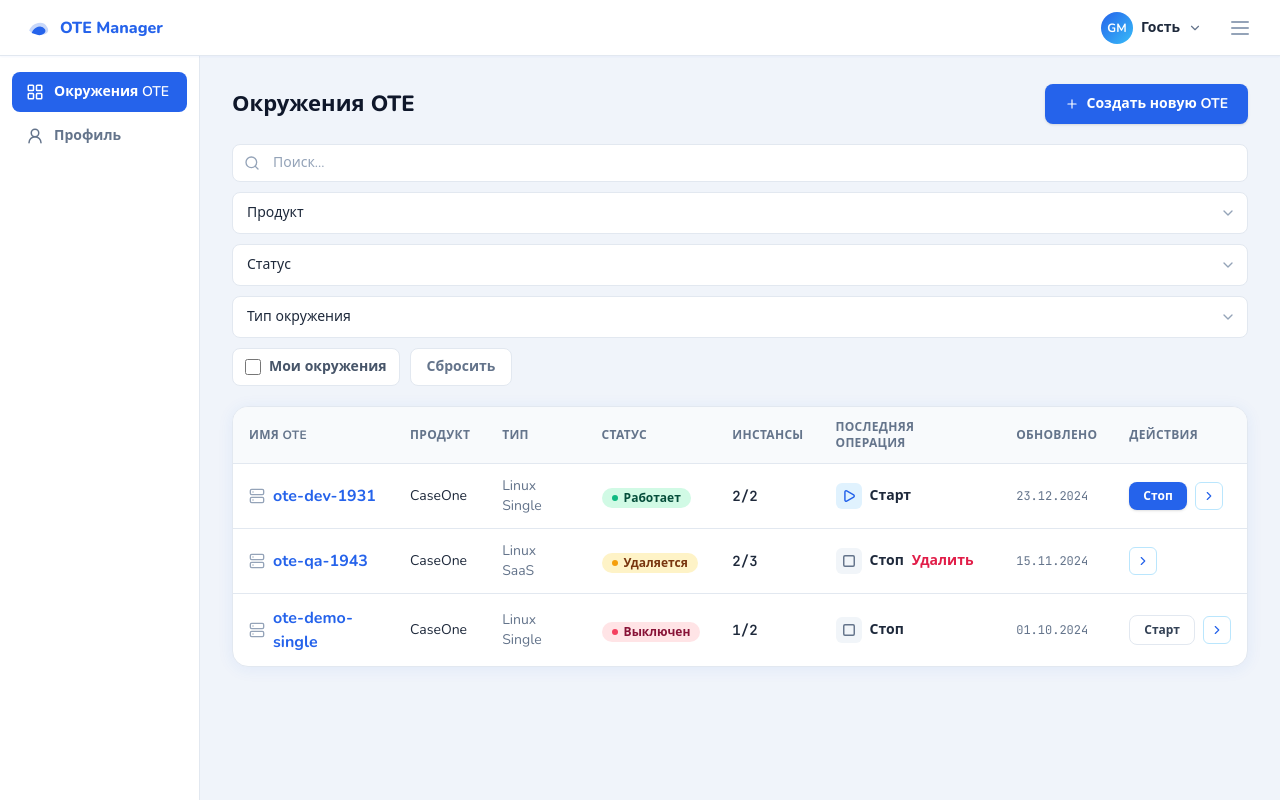
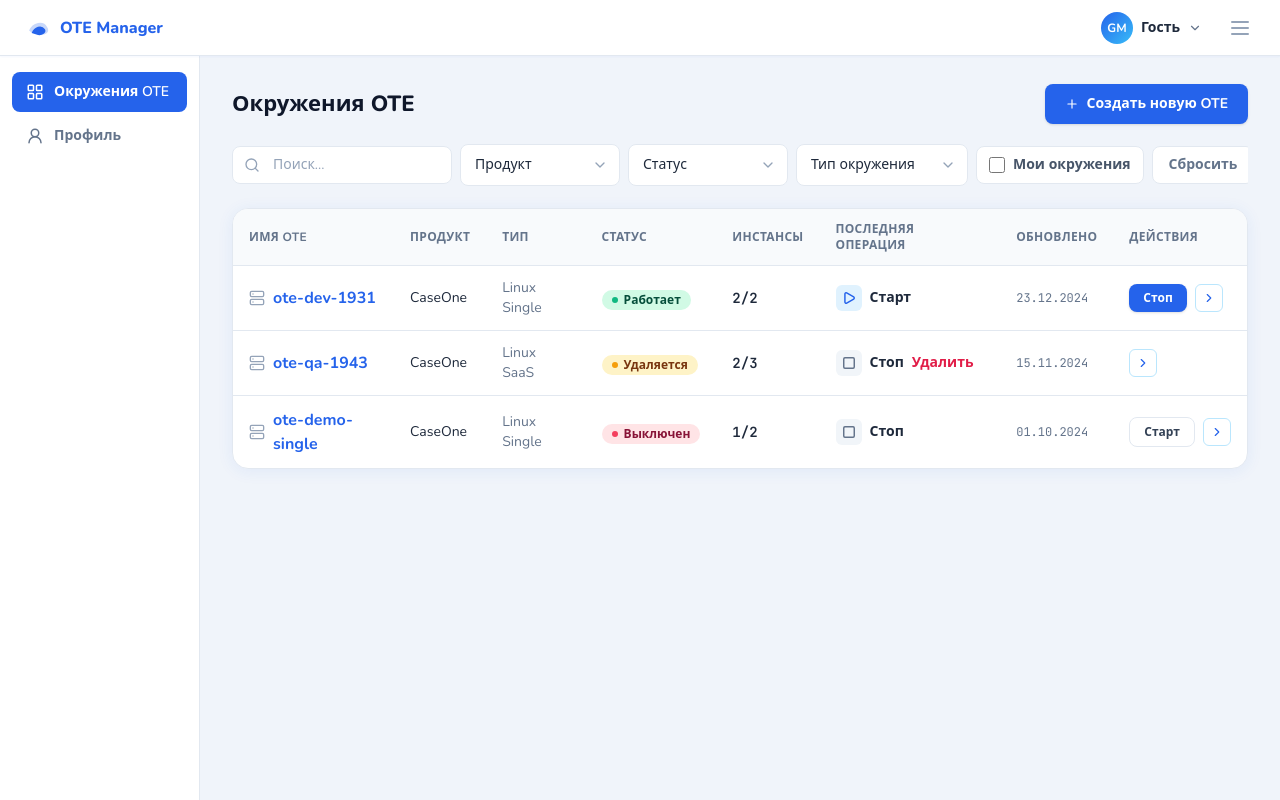
Before and after one commit to deimosowen/OTEManager, a Nuxt app: page / in a window 1280 px wide. Built offline with nearby package versions, Linux system fonts and the light colour scheme.

Commit message:
fix(ui): filters in one row, AppSelect width from parent

```diff
--- a/src/components/domain/OteFiltersBar.vue
+++ b/src/components/domain/OteFiltersBar.vue
@@ -1,6 +1,8 @@
 <template>
-  <div class="mb-5 flex flex-wrap items-center gap-2.5">
-    <div class="relative min-w-[200px] flex-1">
+  <div
+    class="mb-5 flex flex-nowrap items-center gap-2 overflow-x-auto pb-0.5 [-ms-overflow-style:none] [scrollbar-width:none] [&::-webkit-scrollbar]:hidden"
+  >
+    <div class="relative min-w-[140px] max-w-[240px] shrink-0 basis-[min(100%,200px)] sm:basis-[220px]">
       <Search class="pointer-events-none absolute left-3 top-1/2 size-4 -translate-y-1/2 text-slate-400" />
       <input
         v-model="local.query"
@@ -12,32 +14,34 @@
     </div>
 
     <AppSelect
-      class="w-[170px]"
+      class="w-[148px] shrink-0 sm:w-[160px]"
       :model-value="local.product"
       :options="productOpts"
       @update:model-value="(v) => ((local.product = v), emitFilters())"
     />
     <AppSelect
-      class="w-[170px]"
+      class="w-[148px] shrink-0 sm:w-[160px]"
       :model-value="local.status"
       :options="statusOpts"
       @update:model-value="(v) => ((local.status = v), emitFilters())"
     />
     <AppSelect
-      class="w-[190px]"
+      class="w-[158px] shrink-0 sm:w-[172px]"
       :model-value="local.type"
       :options="typeOpts"
       @update:model-value="(v) => ((local.type = v), emitFilters())"
     />
 
-    <label class="flex cursor-pointer select-none items-center gap-2 rounded-lg border border-slate-200 bg-white px-3 py-2 text-sm font-semibold text-slate-600">
-      <input v-model="local.onlyMine" type="checkbox" class="size-4 accent-brand" @change="emitFilters" />
+    <label
+      class="flex shrink-0 cursor-pointer select-none items-center gap-2 whitespace-nowrap rounded-lg border border-slate-200 bg-white px-2.5 py-2 text-sm font-semibold text-slate-600 sm:px-3"
+    >
+      <input v-model="local.onlyMine" type="checkbox" class="size-4 shrink-0 accent-brand" @change="emitFilters" />
       Мои окружения
     </label>
 
     <button
       type="button"
-      class="rounded-lg border border-slate-200 bg-white px-4 py-2 text-sm font-semibold text-slate-500 transition hover:border-rose-300 hover:text-rose-600"
+      class="shrink-0 rounded-lg border border-slate-200 bg-white px-3 py-2 text-sm font-semibold text-slate-500 transition hover:border-rose-300 hover:text-rose-600 sm:px-4"
       @click="reset"
     >
       Сбросить
--- a/src/components/ui/AppSelect.vue
+++ b/src/components/ui/AppSelect.vue
@@ -1,5 +1,5 @@
 <template>
-  <div class="w-full">
+  <div class="min-w-0">
     <label v-if="label" class="mb-1.5 block text-sm font-bold text-slate-800">{{ label }}</label>
     <div class="relative">
       <select
--- a/src/pages/create.vue
+++ b/src/pages/create.vue
@@ -9,9 +9,9 @@
 
       <div class="mt-8 space-y-5">
         <AppInput v-model="form.name" label="Имя OTE" placeholder="ote-test-env" autocomplete="off" />
-        <AppSelect v-model="form.caseOneVersion" label="Версия CaseOne" :options="caseOneOptions" />
-        <AppSelect v-model="form.deployTemplate" label="Шаблон деплоя" :options="templateOptions" />
-        <AppSelect v-model="form.dbVersion" label="Версия БД" :options="dbOptions" />
+        <AppSelect class="w-full" v-model="form.caseOneVersion" label="Версия CaseOne" :options="caseOneOptions" />
+        <AppSelect class="w-full" v-model="form.deployTemplate" label="Шаблон деплоя" :options="templateOptions" />
+        <AppSelect class="w-full" v-model="form.dbVersion" label="Версия БД" :options="dbOptions" />
       </div>
 
       <div class="mt-8 flex gap-3">
```
